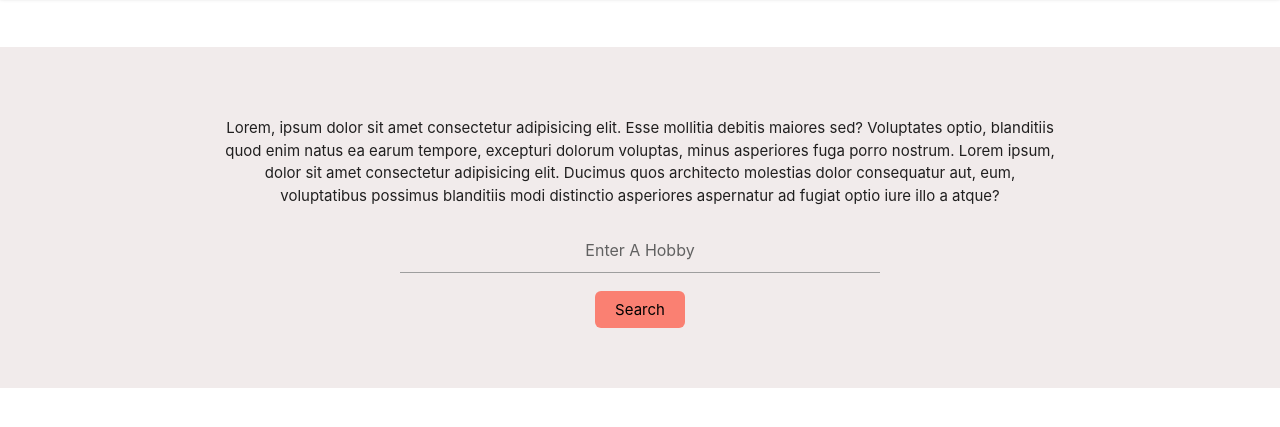
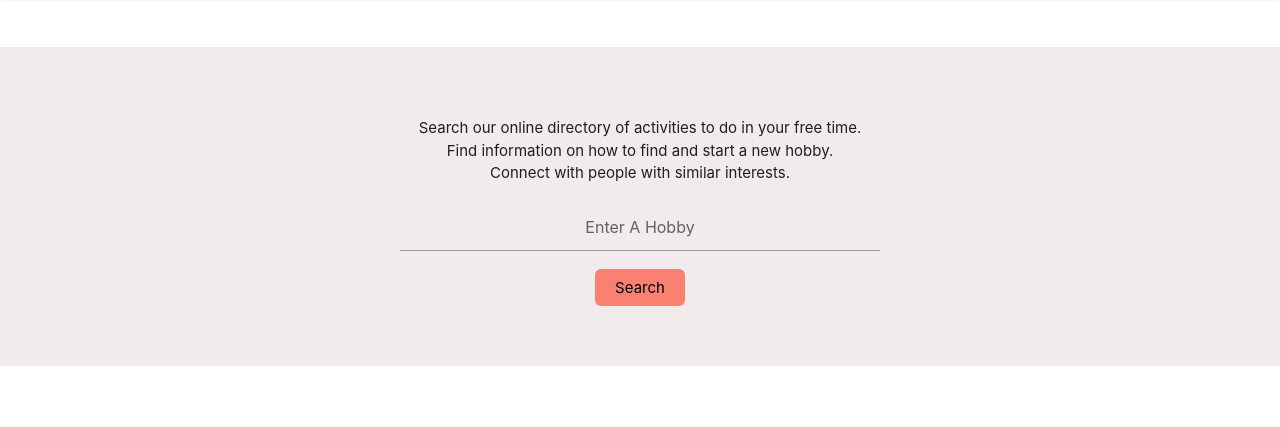
Before and after one commit to aimtruong/hobby-search, a plain HTML site: page index.html in a window 1280 px wide. Shown: the part 67-494 px from the top of the page. Drawn offline with nearby package versions, Linux system fonts and the light colour scheme.

Commit message:
add paragraph to html

```diff
--- a/index.html
+++ b/index.html
@@ -32,8 +32,9 @@
         <div class = "main-form">
             <div>
                 <p>
-                    Lorem, ipsum dolor sit amet consectetur adipisicing elit. Esse mollitia debitis maiores sed? Voluptates optio, blanditiis quod enim natus ea earum tempore, excepturi dolorum voluptas, minus asperiores fuga porro nostrum.
-                    Lorem ipsum, dolor sit amet consectetur adipisicing elit. Ducimus quos architecto molestias dolor consequatur aut, eum, voluptatibus possimus blanditiis modi distinctio asperiores aspernatur ad fugiat optio iure illo a atque?
+                    Search our online directory of activities to do in your free time.<br>
+                    Find information on how to find and start a new hobby.<br>
+                    Connect with people with similar interests.
                 </p>
             </div>
             <div>
```
